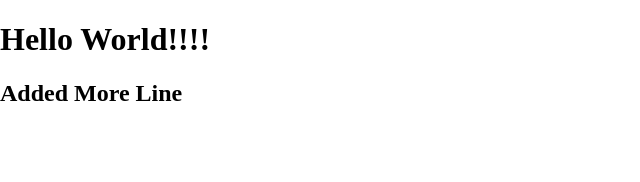
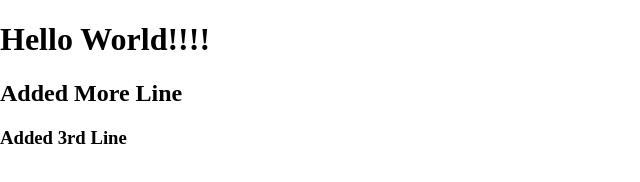
Before and after one commit to Devil-kushwaha/Testing, a plain HTML site: page index.html in a window 1280 px wide. Shown: the whole page, without its empty margins (0-640 px from the left). Drawn offline with Linux system fonts and the light colour scheme.

Commit message:
Added 33rd Line

```diff
--- a/index.html
+++ b/index.html
@@ -14,5 +14,6 @@
 <body>
     <h1>Hello World!!!!</h1>
     <h2>Added More Line</h2>
+    <h3>Added 3rd Line</h3>
 </body>
 </html>
```
